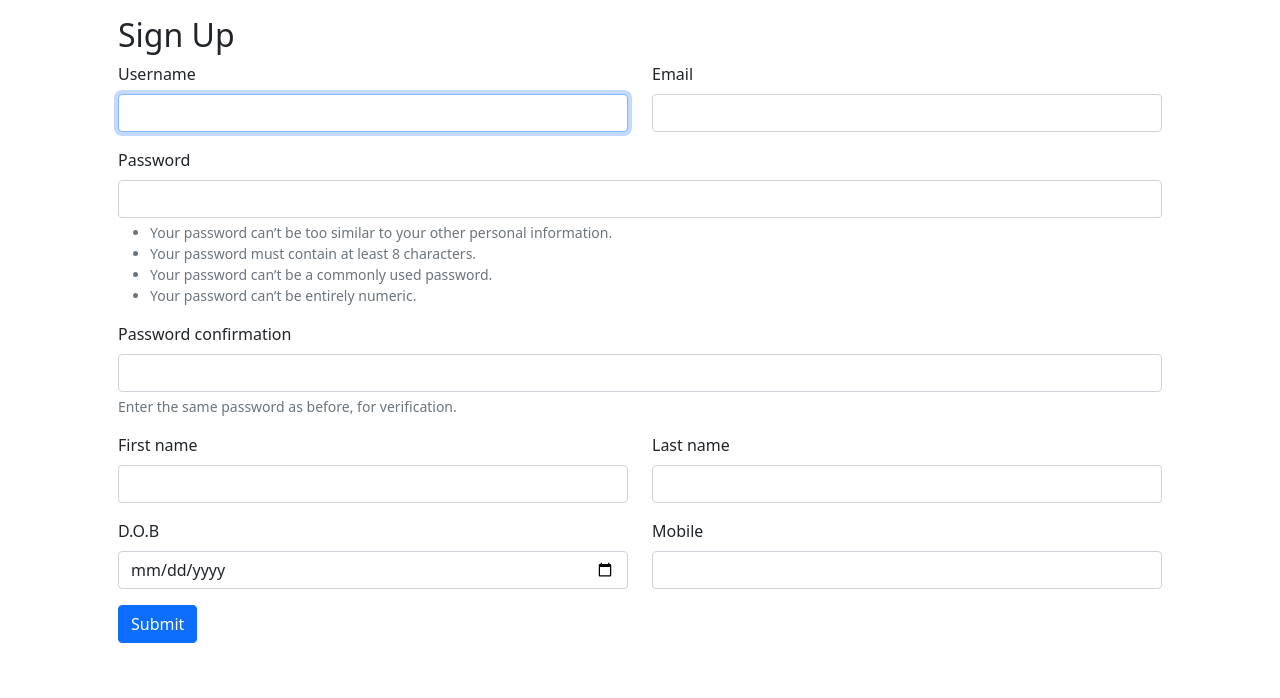
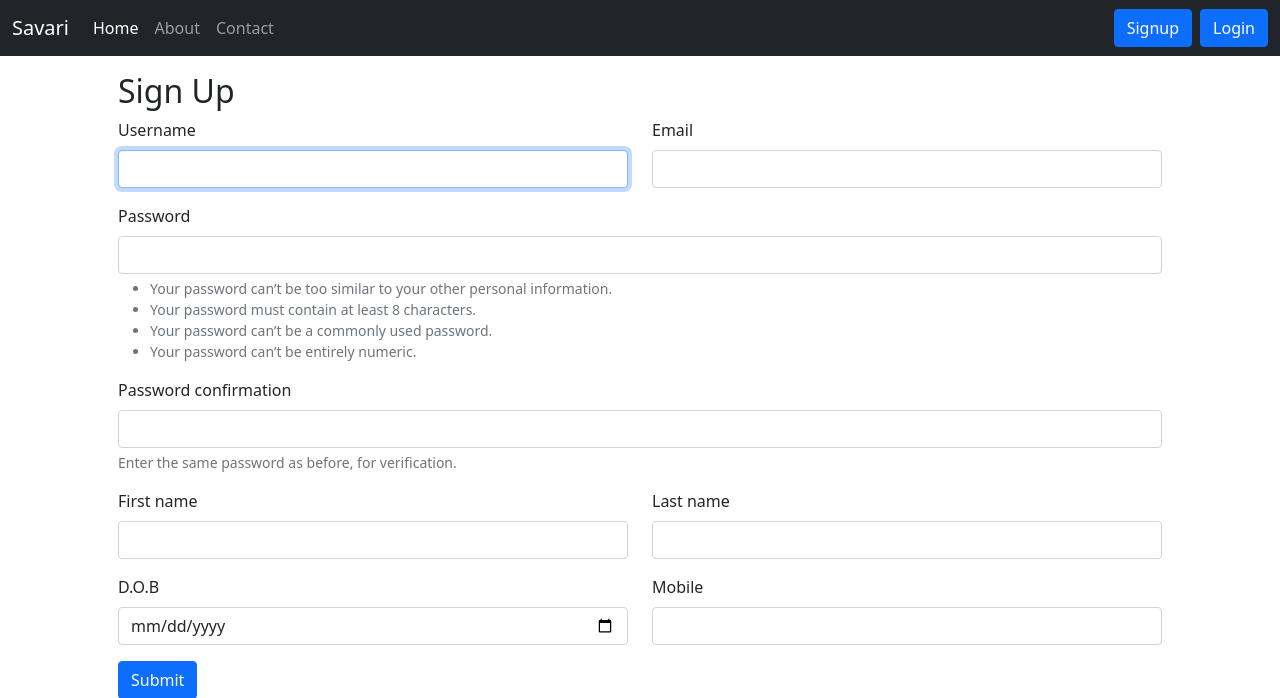
Before and after one commit to HrujulThumar22/Savari, a Django app: page /user/signup/ in a window 1280 px wide. Shown: the top 698 px of the page. Run offline with Django 3.2, Linux system fonts and the light colour scheme.

Commit message:
Add : Logout Functionality and Navbar

```diff
--- a/templates/base.html
+++ b/templates/base.html
@@ -11,7 +11,47 @@
     <title>{% block title %}{% endblock title %}</title>
   </head>
   <body>
-    {% block body %}{% endblock body %}
+    <nav class="navbar navbar-expand-lg navbar-dark bg-dark">
+        <div class="container-fluid">
+          <a class="navbar-brand" href="/">Savari</a>
+          <button class="navbar-toggler" type="button" data-bs-toggle="collapse" data-bs-target="#navbarSupportedContent" aria-controls="navbarSupportedContent" aria-expanded="false" aria-label="Toggle navigation">
+            <span class="navbar-toggler-icon"></span>
+          </button>
+          <div class="collapse navbar-collapse" id="navbarSupportedContent">
+            <ul class="navbar-nav me-auto mb-2 mb-lg-0">
+              <li class="nav-item">
+                <a class="nav-link active" href="/">Home</a>
+              </li>
+              <li class="nav-item">
+                <a class="nav-link" href="/about">About</a>
+              </li>
+              <li class="nav-item">
+                <a class="nav-link" href="/contact">Contact</a>
+              </li>
+            </ul>
+            {% if user.is_authenticated %}
+            <ul class="navbar-nav ml-auto">
+            <li class="nav-item dropdown">
+              <a class="nav-link dropdown-toggle" href="#" id="navbarDropdown" role="button" data-bs-toggle="dropdown" aria-expanded="false">
+                Welcome {{ request.user }}
+              </a>
+              <ul class="dropdown-menu" aria-labelledby="navbarDropdown">
+                <li><a class="dropdown-item" href="{% url 'user_logout' %}">Logout</a></li>
+              </ul>
+            </li>
+            </ul>
+            {% else %}
+              <a class="btn btn-primary mx-2" href="{% url 'register_user' %}">
+                Signup
+              </a>
+              <a class="btn btn-primary" href="{% url 'user_login' %}">
+                Login
+              </a>
+            {% endif %}
+          </div>
+        </div>
+      </nav>
+      {% block body %}{% endblock body %}
     <script src="https://cdn.jsdelivr.net/npm/bootstrap@5.1.1/dist/js/bootstrap.bundle.min.js" integrity="sha384-/bQdsTh/da6pkI1MST/rWKFNjaCP5gBSY4sEBT38Q/9RBh9AH40zEOg7Hlq2THRZ" crossorigin="anonymous"></script>
 
     <!-- Option 2: Separate Popper and Bootstrap JS -->
--- a/userAccount/urls.py
+++ b/userAccount/urls.py
@@ -6,4 +6,5 @@ urlpatterns = [
     path('login/',views.login,name="user_login"),
     path('signup/',views.signup,name="register_user"),
     path('update/<str:pk>/',views.updateUser,name="update_user"),
+    path('logout',views.handleLogout,name="user_logout")
 ]
--- a/userAccount/views.py
+++ b/userAccount/views.py
@@ -53,3 +53,8 @@ def updateUser(request,pk):
             render(request,'userAccount/update.html',context)
     context={'form':form}
     return render(request,'userAccount/update.html',context)
+
+def handleLogout(request):
+    logout(request)
+    messages.success(request,"Successfully logged out")
+    return redirect('home')
```
Also changed, not shown: db.sqlite3.
